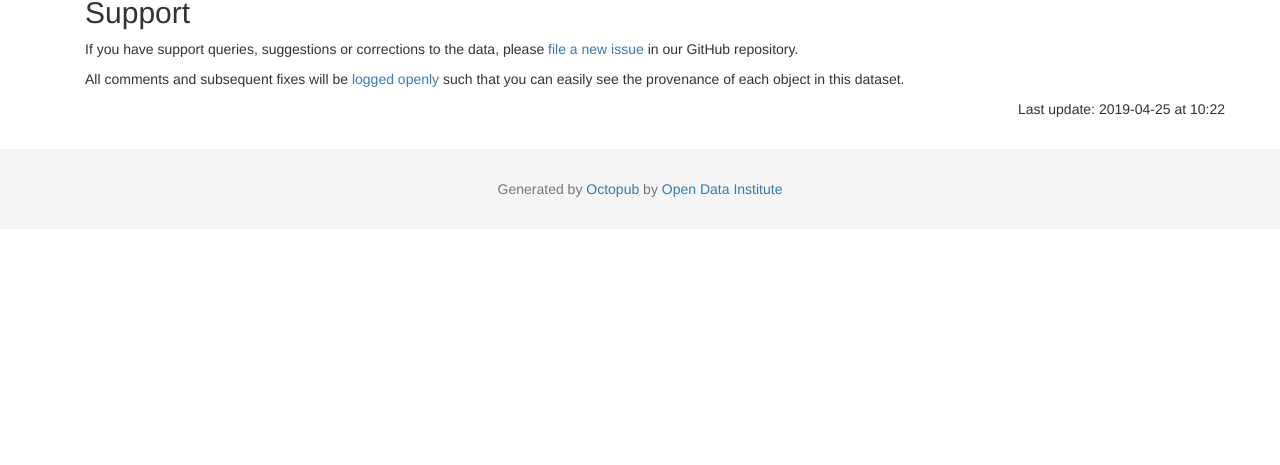
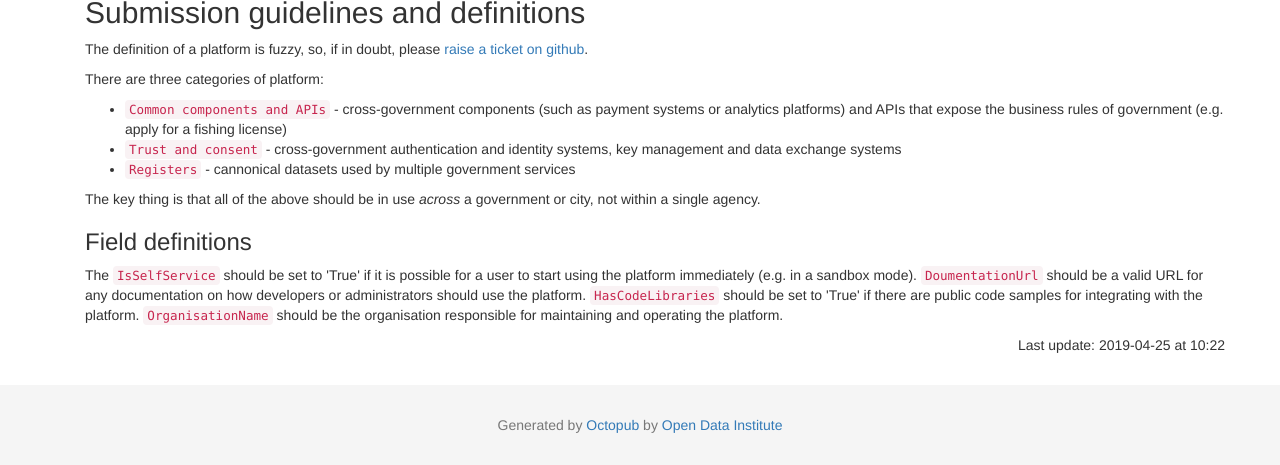
Before and after one commit to platformland/government-common-platforms, a Jekyll site: the page built from index.html, in a window 1280 px wide and 900 px high, scrolled down 880 px, cut to the strip 435-900 px from the top of the window. Built offline with Jekyll 4.4.1, drawn with Linux system fonts in a browser that asks for light colours; nearby versions of some CDN libraries; before the commit the page ends 1544 px from its top, so only the background shows below that.

Commit message:
Update index.html

```diff
--- a/index.html
+++ b/index.html
@@ -105,12 +105,21 @@ layout: default
   {% endif %}
 
   <script src="{{ site.certificate_url }}"></script>
-
-  <h2>Support</h2>
-
-    <p>If you have support queries, suggestions or corrections to the data, please <a href="{{ site.github.issues_url }}" target="_blank">file a new issue</a> in our GitHub repository.</p>
-
-	  <p>All comments and subsequent fixes will be <a href="{{ site.github.issues_url }}" target="_blank">logged openly</a> such that you can easily see the provenance of each object in this dataset.</p>
+  <h2>Submission guidelines and definitions</h2>
+  <p>The definition of a platform is fuzzy, so, if in doubt, please <a href="https://github.com/platformland/government-common-platforms/settings">raise a ticket on github</a>.</p>
+  <p>There are three categories of platform:</p>
+  <ul>
+	  <li><code>Common components and APIs</code> - cross-government components (such as payment systems or analytics platforms) and APIs that expose the business rules of government (e.g. apply for a fishing license)</li>
+	  <li><code>Trust and consent</code> - cross-government authentication and identity systems, key management and data exchange systems </li>
+	  <li><code>Registers</code> - cannonical datasets used by multiple government services</li>
+  </ul>
+	  <p>The key thing is that all of the above should be in use <em>across</em> a government or city, not within a single agency.</p>
+  <h3>Field definitions</h3>
+  <p>The <code>IsSelfService</code> should be set to 'True' if it is possible for a user to start using the platform immediately (e.g. in a sandbox mode).
+  <code>DoumentationUrl</code> should be a valid URL for any documentation on how developers or administrators should use the platform.
+  <code>HasCodeLibraries</code> should be set to 'True' if there are public code samples for integrating with the platform.
+  <code>OrganisationName</code> should be the organisation responsible for maintaining and operating the platform.
+  </p>
 
     <p class="lastUpdate text-right">Last update: {{ site.time | date: '%Y-%m-%d at %H:%M' }}</p>
 
```
